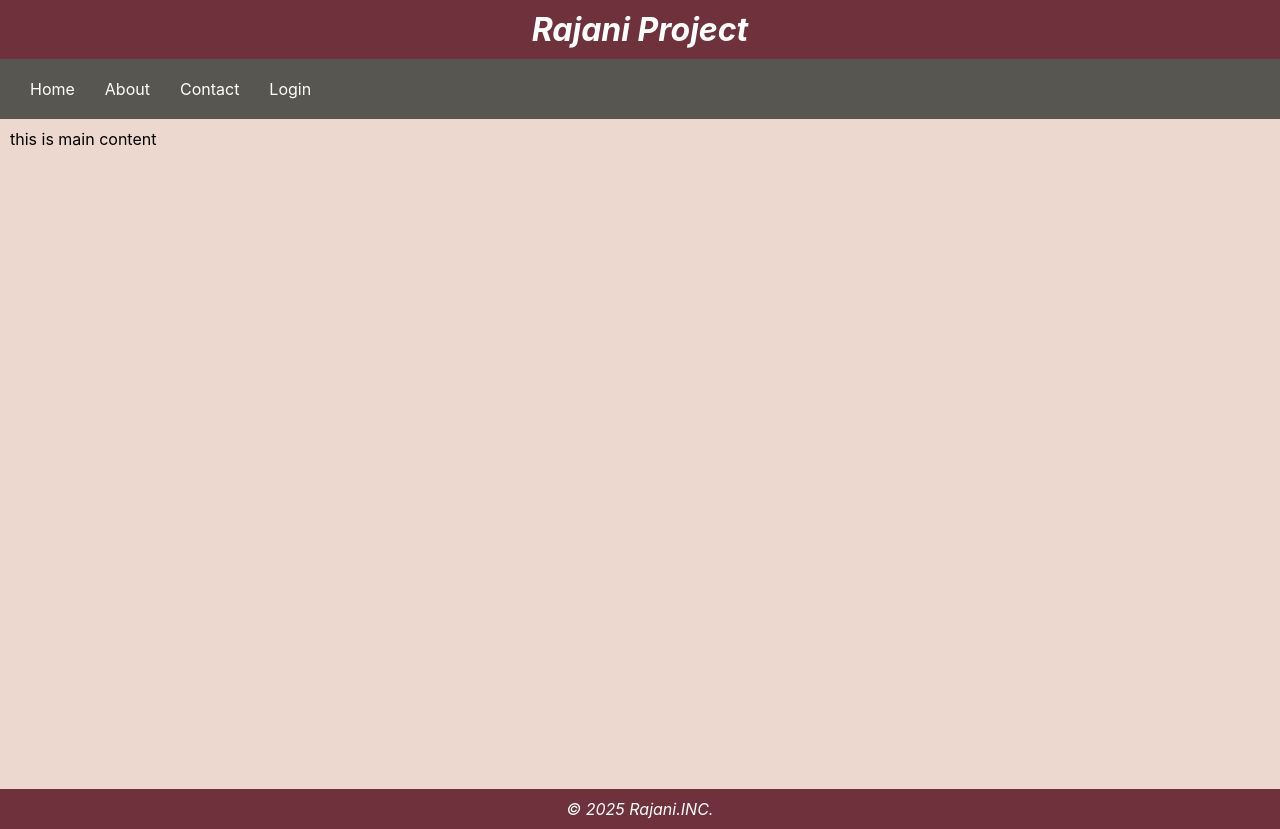
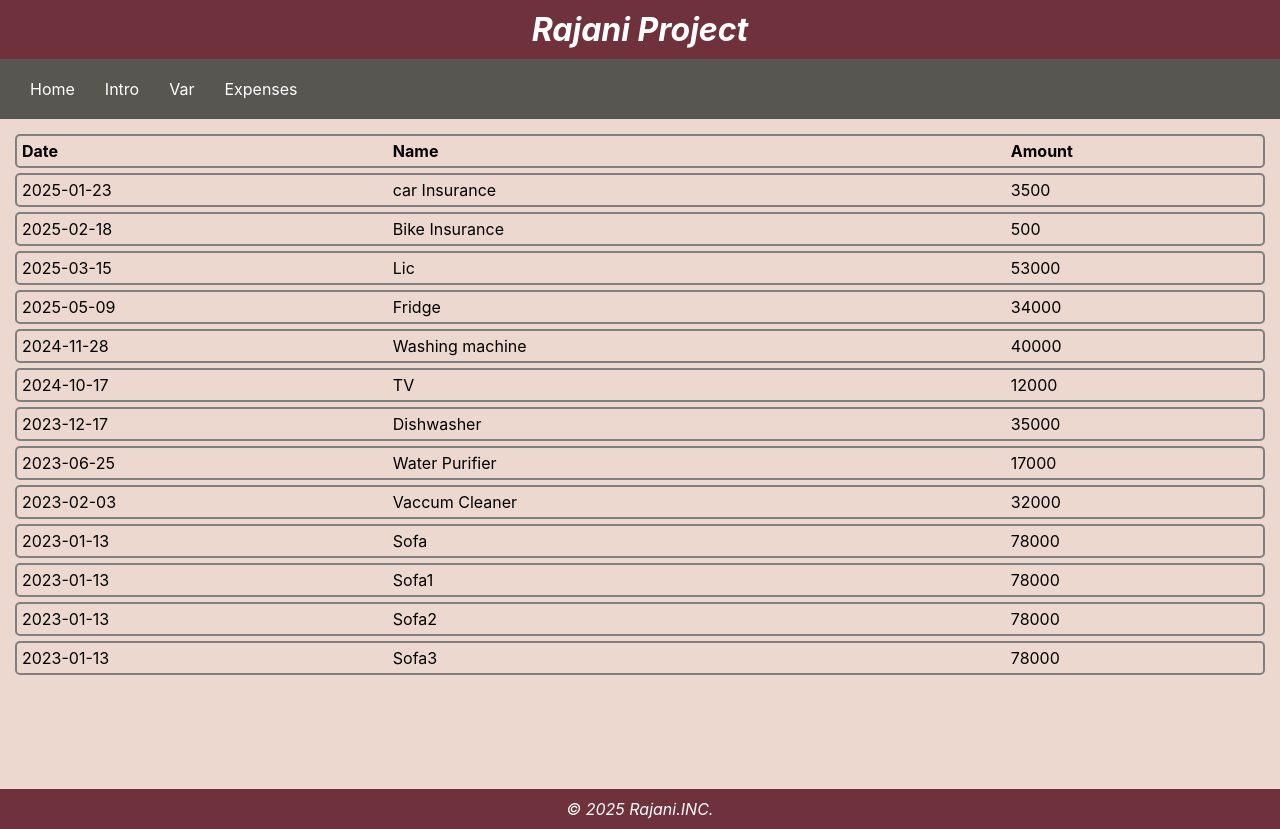
Before and after one commit to maheshp212/react-19, a React (Create React App) app in the folder rajani/: page /expenses in a window 1280 px wide. Built offline with nearby package versions, Linux system fonts and the light colour scheme.

Commit message:
variables expenses

```diff
--- a/rajani/package.json
+++ b/rajani/package.json
@@ -8,6 +8,7 @@
     "@testing-library/user-event": "^13.5.0",
     "react": "^19.0.0",
     "react-dom": "^19.0.0",
+    "react-router-dom": "^7.1.1",
     "react-scripts": "5.0.1",
     "web-vitals": "^2.1.4"
   },
--- /dev/null
+++ b/rajani/src/components/expenses/expenses.css
@@ -0,0 +1,19 @@
+.expense-list{
+    display: flex;
+    border: 2px solid gray;
+    margin: 5px;
+    padding: 5px;
+    border-radius: 5px;
+}
+.header{
+    font-weight: bold;
+}
+.date{
+    width: 30%;
+}
+.name{
+    width: 50%;
+}
+.amount {
+    width: 20%;
+}
--- /dev/null
+++ b/rajani/src/components/expenses/expenses.js
@@ -0,0 +1,66 @@
+import "./expenses.css";
+
+function Expenses(){
+
+    let data = [
+        { date:'2025-01-23', name:'car Insurance', amount: 3500},
+        { date:'2025-02-18', name:'Bike Insurance', amount: 500},
+        { date:'2025-03-15', name:'Lic', amount: 53000},
+        { date:'2025-05-09', name:'Fridge', amount: 34000},
+        { date:'2024-11-28', name:'Washing machine', amount: 40000},
+        { date:'2024-10-17', name:'TV', amount: 12000},
+        { date:'2023-12-17', name:'Dishwasher', amount: 35000},
+        { date:'2023-06-25', name:'Water Purifier', amount: 17000},
+        { date:'2023-02-03', name:'Vaccum Cleaner', amount: 32000},
+        { date:'2023-01-13', name:'Sofa', amount: 78000},
+        { date:'2023-01-13', name:'Sofa1', amount: 78000},
+        { date:'2023-01-13', name:'Sofa2', amount: 78000},
+        { date:'2023-01-13', name:'Sofa3', amount: 78000},
+    ]
+    return ( <div>
+
+
+        <div className="expenses">
+        <div className="expense-list header">
+                <div className="date">Date</div>
+                <div className="name"> Name</div>
+                <div className="amount">Amount</div>
+            </div>
+
+            {data.map((item)=>{
+                return <div className="expense-list">
+                <div className="date">{item.date}</div>
+                <div className="name">{item.name}</div>
+                <div className="amount">{item.amount}</div>
+            </div>
+            })}
+
+
+            {/* <div className="expense-list">
+                <div className="date">{data[0].date}</div>
+                <div className="name">{data[0].name}</div>
+                <div className="amount">{data[0].amount}</div>
+            </div>
+            <div className="expense-list">
+                <div className="date">{data[1].date}</div>
+                <div className="name">{data[1].name}</div>
+                <div className="amount">{data[1].amount}</div>
+            </div>
+            <div className="expense-list">
+                <div className="date">{data[2].date}</div>
+                <div className="name">{data[2].name}</div>
+                <div className="amount">{data[2].amount}</div>
+            </div>
+            <div className="expense-list">
+                <div className="date">{data[3].date}</div>
+                <div className="name">{data[3].name}</div>
+                <div className="amount">{data[3].amount}</div>
+            </div> */}
+
+        </div>
+
+         </div>);
+
+}
+
+export default Expenses
--- /dev/null
+++ b/rajani/src/components/home/Home.js
@@ -0,0 +1,12 @@
+import "./Home.css";
+
+function Home(){
+    return ( <div> this is Home component content
+
+
+
+        </div>);
+
+}
+
+export default Home
--- /dev/null
+++ b/rajani/src/components/intro/Intro.js
@@ -0,0 +1,12 @@
+import "./Intro.css";
+
+function Intro(){
+    return ( <main> this is Intro component
+
+
+
+        </main>);
+
+}
+
+export default Intro
--- a/rajani/src/components/main/Main.js
+++ b/rajani/src/components/main/Main.js
@@ -1,7 +1,19 @@
+import Home from "../home/Home";
+import Intro from "../intro/Intro";
+import Var from "../var/Var";
+import Expenses from "../expenses/expenses";
 import "./Main.css";
+import {Route, Routes} from "react-router-dom";
 
 function Main(){
-    return ( <main> this is main content
+    return ( <main>
+
+        <Routes>
+            <Route path="/home" element={<Home/>} />
+            <Route path="/intro" element={<Intro/>} />
+            <Route path="/variabless" element={<Var/>} />
+            <Route path="/expenses" element={<Expenses/>} />
+        </Routes>
 
 
 
--- a/rajani/src/components/menu/Menu.js
+++ b/rajani/src/components/menu/Menu.js
@@ -1,12 +1,13 @@
+import { Link } from "react-router-dom";
 import "./Menu.css";
 
 function Menu(){
     return ( <nav>
 
-        <div> <a href='#'> Home</a></div>
-        <div> <a href='#'> About</a></div>
-        <div> <a href='#'> Contact</a></div>
-        <div> <a href='#'> Login</a></div>
+        <div> <Link to="/home"> Home</Link></div>
+        <div> <Link to="/intro"> Intro</Link></div>
+        <div> <Link to="/variabless"> Var</Link></div>
+        <div> <Link to="/expenses"> Expenses</Link></div>
     </nav>);
 
 }
--- /dev/null
+++ b/rajani/src/components/var/Var.js
@@ -0,0 +1,71 @@
+import "./Var.css";
+
+function Var(){
+
+    // String
+    // Number
+    // array
+    // object
+    // Boolean
+    // null
+    // undefined
+    // function
+
+    let fname = ' react js';
+    let age = 34;
+    let fruits = ['kiwi','melon', 'berry'];
+    let user = {
+        name: 'javascript',
+        exp: 6
+    };
+    let gender = true;
+    let interest = null;
+    let undf;
+
+    let a = 2;
+    let b =3;
+    return ( <div> this is Var component content
+        <br/><br/>
+            {fname} <br/><br/>
+            {age} <br/><br/>
+            {fruits} <br/><br/>
+            length :: {fruits.length} <br/><br/>
+            {fruits[1]} <br/><br/>
+            {fruits[2]} <br/><br/>
+            **{gender} <br/><br/>
+            **{interest} <br/><br/>
+            **{undf} <br/><br/>
+            {user.name}<br/><br/>
+            {user.exp}<br/><br/>
+
+
+
+            {a}<br/><br/>
+            {b}<br/><br/>
+
+            a+b :: {a+b}<br/>
+            a-b :: {a-b}<br/>
+            a*b :: {a*b}<br/>
+            a/b :: {a/b}<br/>
+            a%b :: {a%b}<br/>
+
+            <br/><br/>
+
+            2+3 :: {2+3}<br/>
+            2-3 :: {2-3}<br/>
+            2*3 :: {2*3}<br/>
+            2/3 :: {2/3}<br/>
+            2%3 :: {2%3}<br/>
+
+
+            <br/><br/><br/><br/><br/><br/><br/><br/>
+
+            How to use variables in React View
+            - data binding
+            - expressions
+            - with all datatypes
+        </div>);
+
+}
+
+export default Var
--- a/rajani/src/index.js
+++ b/rajani/src/index.js
@@ -3,11 +3,14 @@ import ReactDOM from 'react-dom/client';
 import './index.css';
 import App from './App';
 import reportWebVitals from './reportWebVitals';
+import { BrowserRouter } from 'react-router-dom';
 
 const root = ReactDOM.createRoot(document.getElementById('root'));
 root.render(
   <React.StrictMode>
+    <BrowserRouter>
     <App />
+    </BrowserRouter>
   </React.StrictMode>
 );
 
```
Also changed, not shown: rajani/src/components/home/Home.css (added), rajani/src/components/intro/Intro.css (added), rajani/src/components/var/Var.css (added), 1 other file (tests, documents, lock files or other folders).
